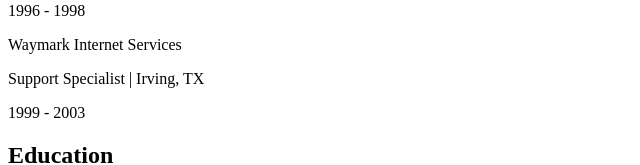
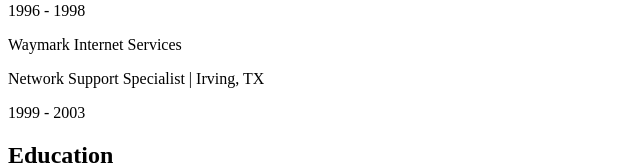
Before and after one commit to mhackersu/cv-app, a React (Vite) app: page / in a window 1280 px wide. Shown: the part 2126-2291 px from the top of the page, without its empty margins (0-640 px from the left). Built offline with nearby package versions, Linux system fonts and the light colour scheme.

Commit message:
Update Resume.tsx

```diff
--- a/src/components/Resume.tsx
+++ b/src/components/Resume.tsx
@@ -243,7 +243,7 @@
           </div>
           <div className="mb-6">
             <p className="text-lg font-bold">Waymark Internet Services</p>
-            <p>Support Specialist | Irving, TX</p>
+            <p>Network Support Specialist | Irving, TX</p>
             <p>1999 - 2003</p>
           </div>
         </section>
```
